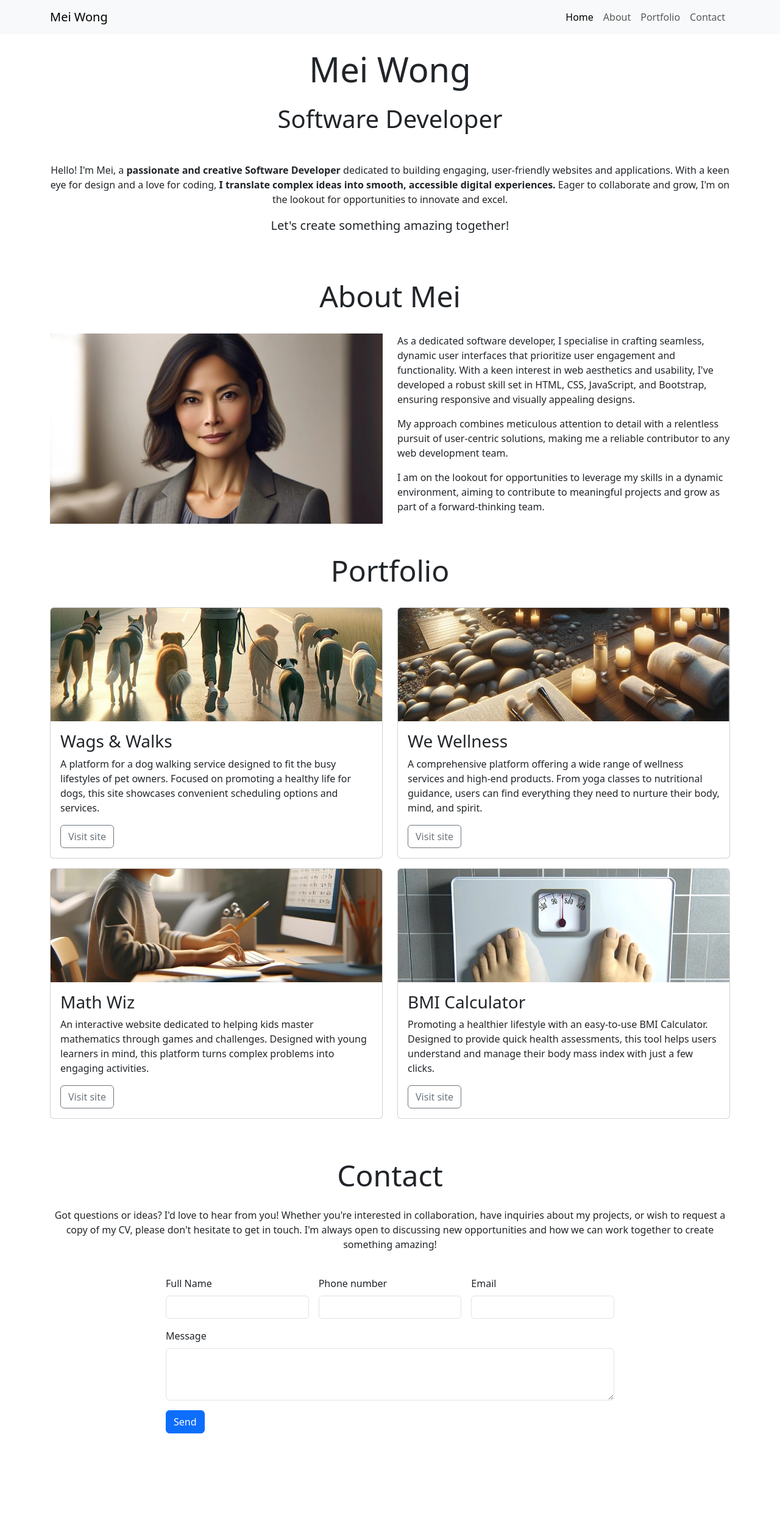
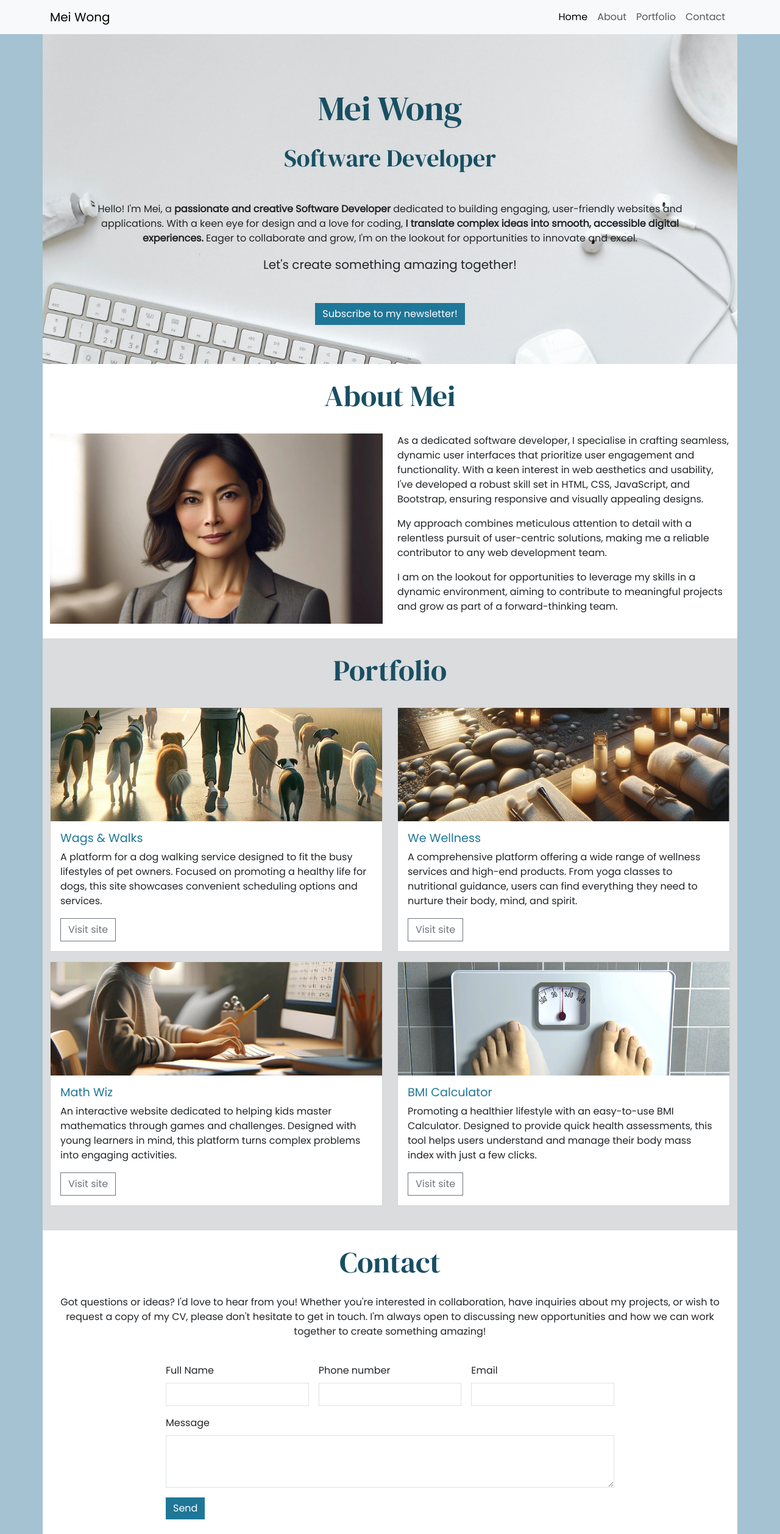
Before and after one commit to soumya2219/bootstrap, a plain HTML site: page index.html in a window 1280 px wide. Shown: the whole page at 61% size. Before the commit the page ends 2375 px from the top, so only its background shows below. Drawn offline with nearby package versions, Linux system fonts and the light colour scheme.

Commit message:
customised bootstrap!

```diff
--- /dev/null
+++ b/assets/css/style.css
@@ -0,0 +1,90 @@
+/*
+    #a4c2d1; egg blue
+    #dbdcde; light grey
+    #1f7798; mid-blue
+    #184f63; dark-blue
+*/
+
+/* global styles */
+
+@import url('https://fonts.googleapis.com/css2?family=DM+Serif+Display:ital@0;1&family=Poppins&display=swap');
+
+body {
+    font-family: "Poppins", sans-serif;
+    background-color: #a4c2d1; /* egg blue */
+}
+
+h1,
+h2 {
+    font-family: "DM Serif Display", serif;
+    color: #184f63; /* dark-blue */
+}
+
+.sharp-corners,
+.sharp-corners * {
+    border-radius: 0;
+}
+
+/* Buttons */
+
+.custom-button {
+    background-color: #1f7798;
+    border: #1f7798
+}
+
+.custom-button:hover {
+    background-color: #1d6d8a;
+    border: #1d6d8a
+}
+
+/* About section */
+
+#about {
+    background-color: white;
+}
+
+/* Portfolio */
+
+#portfolio {
+    background-color: #dbdcde; /* light grey */
+}
+
+#portfolio .card-title {
+    color: #1f7798; /* mid blue */
+    font-size: 1.2rem;
+}
+
+#portfolio .btn-outline-secondary:hover {
+    background-color: #1f7798; /* mid blue */
+}
+
+#portfolio .card-text {
+    min-height: 120px;
+}
+
+/* Contact section */
+
+#contact {
+    background-color: white;
+}
+
+/* Header */
+
+#hero {
+    background-color: #dbdcde; /* light grey */
+    background-image: url("../images/background.webp");
+    background-size: cover;
+    background-position: 50% 70%;
+    min-height: 500px;
+    padding: 5% 7%;
+}
+
+/* Media queries */
+
+/* Use Bootstrap breakpoint for XL screens */
+@media screen and (min-width: 1200px) {
+    /* Fixes all portfolio cards being too tall on xl screens */
+    #portfolio .card-text {
+        min-height: auto;
+    }
+}
--- a/index.html
+++ b/index.html
@@ -8,7 +8,8 @@
     <!-- Bootstrap CSS Link -->
     <link href="https://cdn.jsdelivr.net/npm/bootstrap@5.3.3/dist/css/bootstrap.min.css" rel="stylesheet"
         integrity="sha384-QWTKZyjpPEjISv5WaRU9OFeRpok6YctnYmDr5pNlyT2bRjXh0JMhjY6hW+ALEwIH" crossorigin="anonymous">
-</head>
+<link rel="stylesheet" href="assets/css/style.css">
+    </head>
 
 <body>
     <nav class="navbar navbar-expand-sm bg-body-tertiary">
@@ -60,6 +61,11 @@
                 </p>
                 <!-- mb-5 gives extra margin spacing under lead text -->
                 <p class="lead mb-5">Let's create something amazing together!</p>
+                <!-- Bootstrap modal button -->
+                <button type="button" class="btn btn-primary  sharp-corners custom-button" data-bs-toggle="modal"
+                    data-bs-target="#exampleModal">
+                    Subscribe to my newsletter!
+                </button>
             </div>
         </section>
     </header>
@@ -110,7 +116,7 @@
                 </div>
                 <!-- cols for cards -->
                 <div class="col-12 col-md-6">
-                    <div class="card mb-3">
+                    <div class="card mb-3 sharp-corners">
                         <img src="assets/images/wags-and-walks.webp" class="card-img-top"
                             alt="A man walking several dogs early in the morning">
                         <div class="card-body">
@@ -126,7 +132,7 @@
                     </div>
                 </div>
                 <div class="col-12 col-md-6">
-                    <div class="card mb-3">
+                    <div class="card mb-3 sharp-corners">
                         <img src="assets/images/we-wellness.webp" class="card-img-top"
                             alt="A spa with candles towels and natural material">
                         <div class="card-body">
@@ -142,7 +148,7 @@
                     </div>
                 </div>
                 <div class="col-12 col-md-6">
-                    <div class="card mb-3">
+                    <div class="card mb-3 sharp-corners">
                         <img src="assets/images/math-wiz.webp" class="card-img-top"
                             alt="A child practicing math at a computer">
                         <div class="card-body">
@@ -159,7 +165,7 @@
                     </div>
                 </div>
                 <div class="col-12 col-md-6">
-                    <div class="card mb-3">
+                    <div class="card mb-3 sharp-corners">
                         <img src="assets/images/bmi-calculator.webp" class="card-img-top"
                             alt="Weighing scales seen from the first person view of the person standing on the scales">
                         <div class="card-body">
@@ -191,7 +197,7 @@
             </div>
             <div class="col-12 col-md-10 col-lg-8 mb-4">
                 <!-- Add your form here -->
-                <form class="row g-3">
+                <form class="row g-3 sharp-corners">
                     <div class="col-lg-4">
                         <label for="full-name" class="form-label">Full Name</label>
                         <input type="text" class="form-control" id="full-name">
@@ -209,12 +215,47 @@
                         <textarea class="form-control" id="message" rows="3"></textarea>
                     </div>
                     <div class="col-12">
-                        <button type="submit" class="btn btn-primary">Send</button>
+                        <button type="submit" class="btn btn-primary custom-button">Send</button>
                     </div>
                 </form>
             </div>
         </div>
     </footer>
+
+    <!-- Bootstrap modal -->
+    <!-- Modal -->
+    <div class="modal fade" id="exampleModal" tabindex="-1" aria-labelledby="exampleModalLabel" aria-hidden="true">
+        <div class="modal-dialog modal-lg">
+            <div class="modal-content sharp-corners">
+                <div class="modal-header">
+                    <h1 class="modal-title fs-5" id="exampleModalLabel">Subscribe</h1>
+                    <button type="button" class="btn-close" data-bs-dismiss="modal" aria-label="Close"></button>
+                </div>
+                <div class="modal-body">
+                    <p>
+                        Join my newsletter for the latest updates on my projects,
+                        coding tips, and industry insights delivered straight to your
+                        inbox.
+                    </p>
+                    <form class="row g-3">
+                        <div class="col-lg-6">
+                            <label for="inputName" class="form-label">Name</label>
+                            <input type="text" class="form-control" id="inputName">
+                        </div>
+                        <div class="col-lg-6">
+                            <label for="inputEmail" class="form-label">Email</label>
+                            <input type="email" class="form-control" id="inputEmail">
+                        </div>
+                        <div class="col-12 mb-4">
+                            <button type="submit" class="btn btn-primary custom-button">
+                                Sign up!
+                            </button>
+                        </div>
+                    </form>
+                </div>
+            </div>
+        </div>
+    </div>
 
     <!-- Bootstrap JS Script-->
     <script src="https://cdn.jsdelivr.net/npm/bootstrap@5.3.3/dist/js/bootstrap.bundle.min.js"
```
Also changed, not shown: assets/images/background.webp (added).
